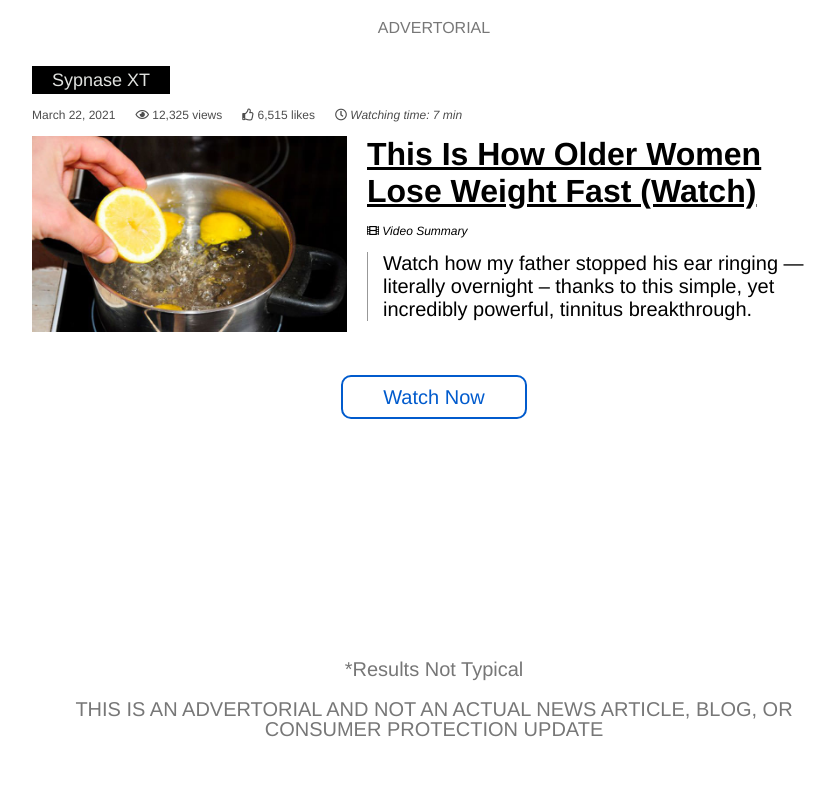
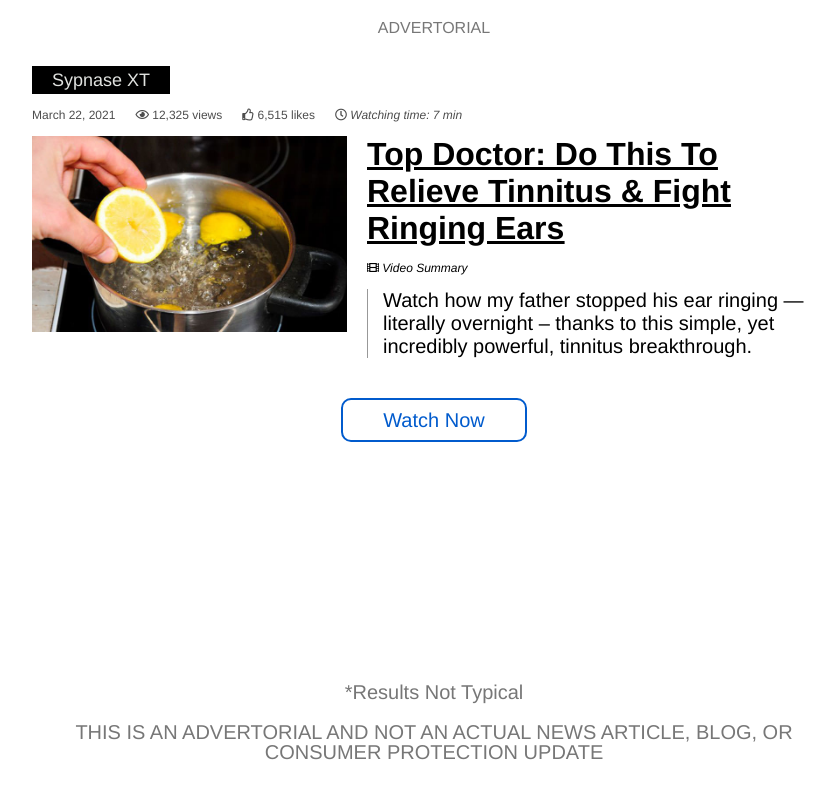
Before and after one commit to CliffordF/dailyhealthynews, a plain HTML site: page index.html in a window 1280 px wide. Shown: the whole page, without its empty margins (206-1041 px from the left). Drawn offline with Linux system fonts and the light colour scheme.

Commit message:
Update index.html

```diff
--- a/index.html
+++ b/index.html
@@ -67,7 +67,7 @@
                 </div>
                 <div class="content">
                     <div class="title">
-                        <a href="#" class="offlink" target="_blank">This Is How Older Women Lose Weight Fast (Watch)</a>
+                        <a href="#" class="offlink" target="_blank">Top Doctor: Do This To Relieve Tinnitus & Fight Ringing Ears</a>
                     </div>
                     <div class="article">
                         <i class="fas fa-film"></i> Video Summary
```
